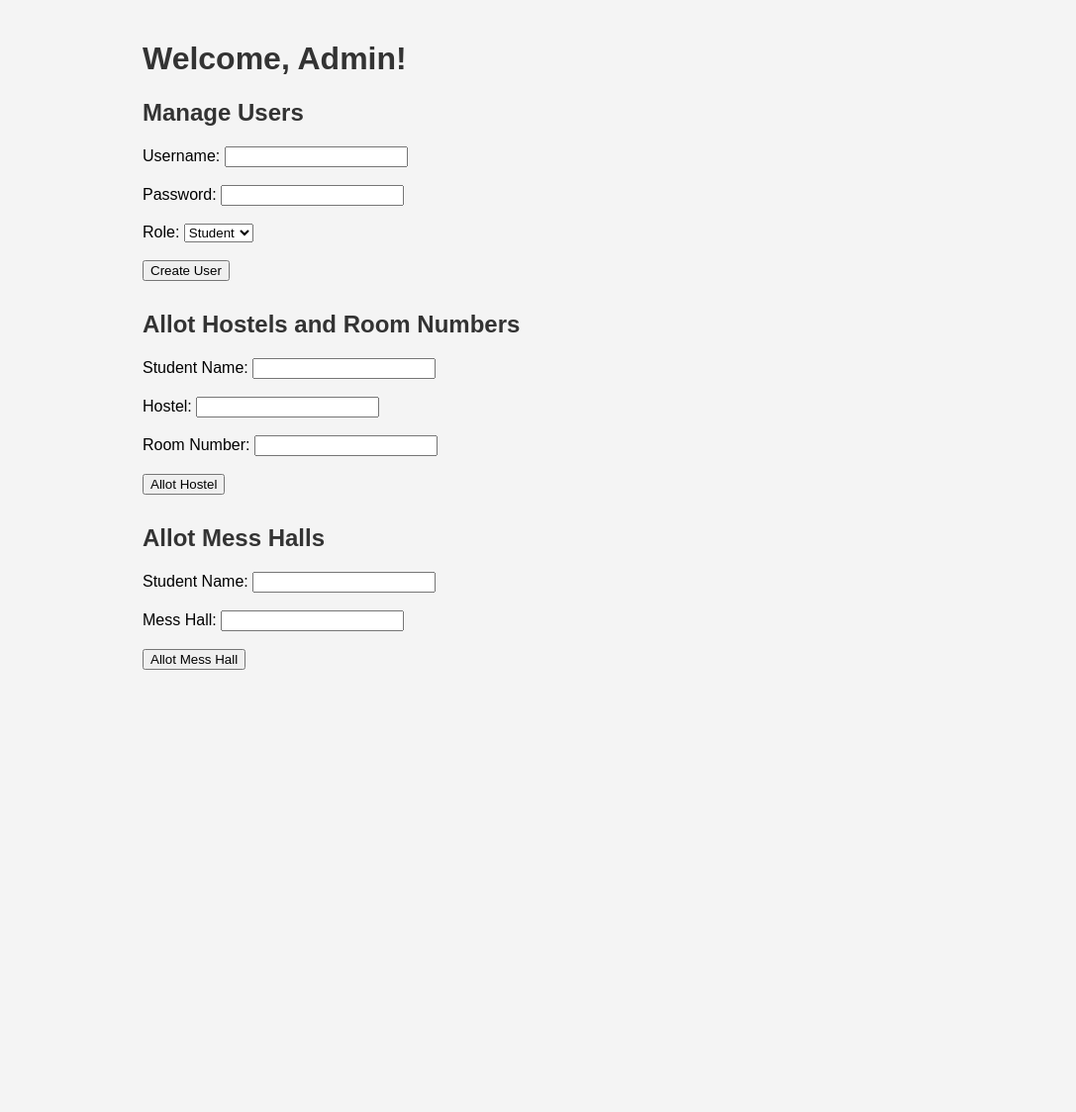
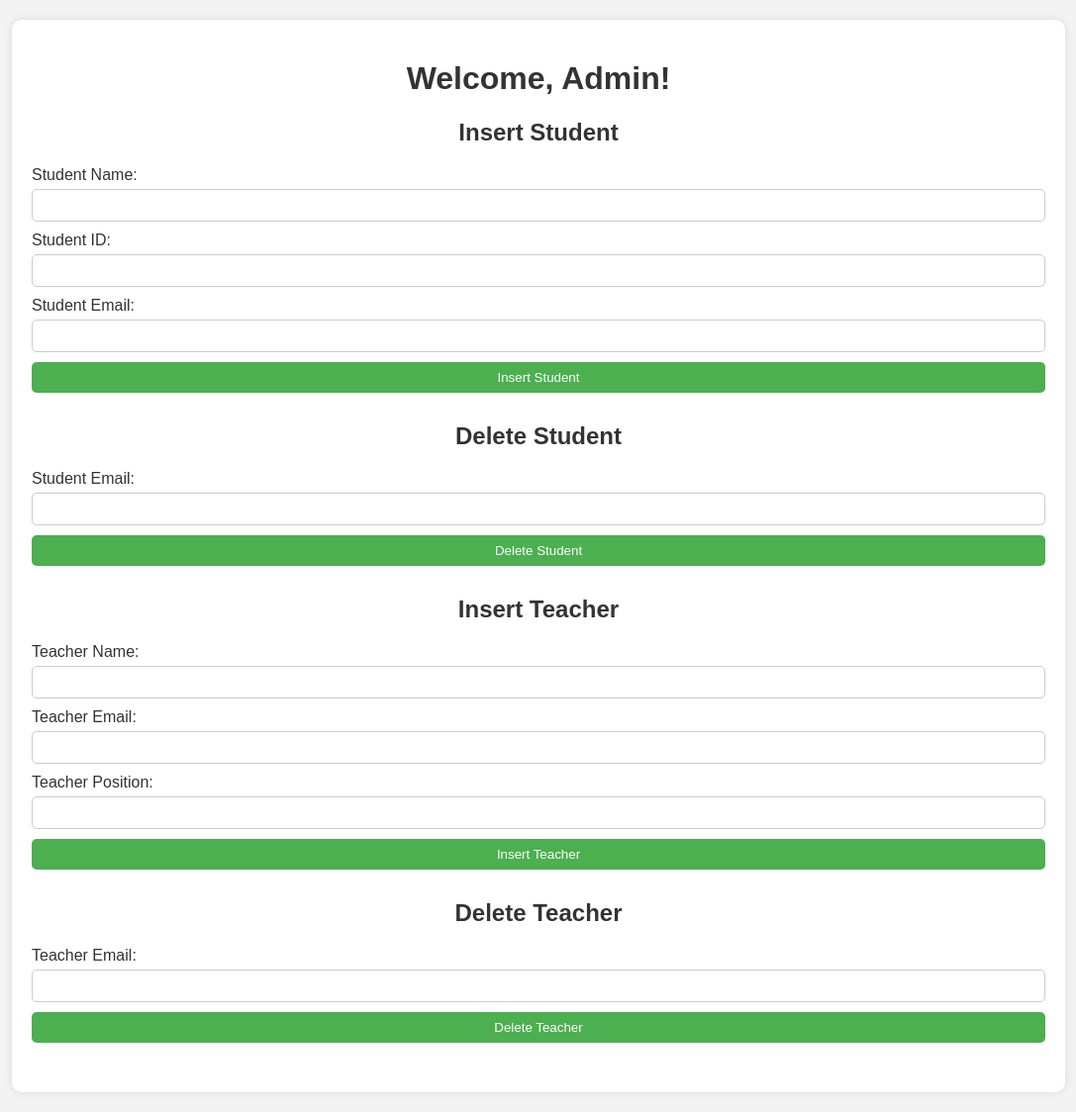
Before and after one commit to rooshanriaz/Student-Management-System, a Flask app: page /admin in a window 1280 px wide. Shown: the whole page at 99% size, without its empty margins (96-1183 px from the left). Before the commit the page ends 677 px from the top, so only its background shows below. Run offline with Flask 3, Linux system fonts and the light colour scheme; some libraries are stand-ins or nearby versions.

Commit message:
changes in admin.html

```diff
--- a/templates/admin.html
+++ b/templates/admin.html
@@ -4,50 +4,105 @@
     <meta charset="UTF-8">
     <meta name="viewport" content="width=device-width, initial-scale=1.0">
     <title>Admin Page</title>
-    <link rel="stylesheet" href="styles.css">
+    <style>
+        body {
+            font-family: Arial, sans-serif;
+            margin: 0;
+            padding: 0;
+            background-color: #f3f3f3;
+        }
+
+        h1, h2 {
+            text-align: center;
+            color: #333;
+        }
+
+        .container {
+            width: 80%;
+            margin: 20px auto;
+            background-color: #fff;
+            padding: 20px;
+            border-radius: 10px;
+            box-shadow: 0 0 10px rgba(0, 0, 0, 0.1);
+        }
+
+        .section {
+            margin-bottom: 20px;
+        }
+
+        label {
+            display: block;
+            margin-bottom: 5px;
+            color: #333;
+        }
+
+        input[type="text"],
+        input[type="password"],
+        input[type="submit"],
+        select {
+            width: 100%;
+            padding: 8px;
+            margin-bottom: 10px;
+            border: 1px solid #ccc;
+            border-radius: 5px;
+            box-sizing: border-box;
+        }
+
+        input[type="submit"] {
+            background-color: #4CAF50;
+            color: white;
+            border: none;
+            cursor: pointer;
+        }
+
+        input[type="submit"]:hover {
+            background-color: #45a049;
+        }
+    </style>
 </head>
 <body>
     <div class="container">
         <h1>Welcome, Admin!</h1>
         <div class="section">
-            <h2>Manage Users</h2>
-            <form id="manageUsersForm">
-                <label for="username">Username:</label>
-                <input type="text" id="username" name="username"><br><br>
-                <label for="password">Password:</label>
-                <input type="password" id="password" name="password"><br><br>
-                <label for="role">Role:</label>
-                <select id="role" name="role">
-                    <option value="student">Student</option>
-                    <option value="teacher">Teacher</option>
-                    <option value="admin">Admin</option>
-                </select><br><br>
-                <input type="submit" value="Create User">
+            <h2>Insert Student</h2>
+            <form id="insertStudentForm">
+                <label for="studentName">Student Name:</label>
+                <input type="text" id="studentName" name="studentName">
+                <label for="studentID">Student ID:</label>
+                <input type="text" id="studentID" name="studentID">
+                <label for="studentEmail">Student Email:</label>
+                <input type="text" id="studentEmail" name="studentEmail">
+                <input type="submit" value="Insert Student">
             </form>
         </div>
         <div class="section">
-            <h2>Allot Hostels and Room Numbers</h2>
-            <form id="allotHostelForm">
-                <label for="studentName">Student Name:</label>
-                <input type="text" id="studentName" name="studentName"><br><br>
-                <label for="hostel">Hostel:</label>
-                <input type="text" id="hostel" name="hostel"><br><br>
-                <label for="roomNumber">Room Number:</label>
-                <input type="text" id="roomNumber" name="roomNumber"><br><br>
-                <input type="submit" value="Allot Hostel">
+            <h2>Delete Student</h2>
+            <form id="deleteStudentForm">
+                <label for="studentEmailDelete">Student Email:</label>
+                <input type="text" id="studentEmailDelete" name="studentEmailDelete">
+                <input type="submit" value="Delete Student">
             </form>
         </div>
         <div class="section">
-            <h2>Allot Mess Halls</h2>
-            <form id="allotMessHallForm">
-                <label for="studentNameMess">Student Name:</label>
-                <input type="text" id="studentNameMess" name="studentNameMess"><br><br>
-                <label for="messHall">Mess Hall:</label>
-                <input type="text" id="messHall" name="messHall"><br><br>
-                <input type="submit" value="Allot Mess Hall">
+            <h2>Insert Teacher</h2>
+            <form id="insertTeacherForm">
+                <label for="teacherName">Teacher Name:</label>
+                <input type="text" id="teacherName" name="teacherName">
+                <label for="teacherEmail">Teacher Email:</label>
+                <input type="text" id="teacherEmail" name="teacherEmail">
+                <label for="teacherPosition">Teacher Position:</label>
+                <input type="text" id="teacherPosition" name="teacherPosition">
+                <input type="submit" value="Insert Teacher">
+            </form>
+        </div>
+        <div class="section">
+            <h2>Delete Teacher</h2>
+            <form id="deleteTeacherForm">
+                <label for="teacherEmailDelete">Teacher Email:</label>
+                <input type="text" id="teacherEmailDelete" name="teacherEmailDelete">
+                <input type="submit" value="Delete Teacher">
             </form>
         </div>
     </div>
-    <script src="script.js"></script>
 </body>
 </html>
```
Also changed, not shown: app.py (line endings or trailing spaces), templates/student.html (line endings or trailing spaces).
